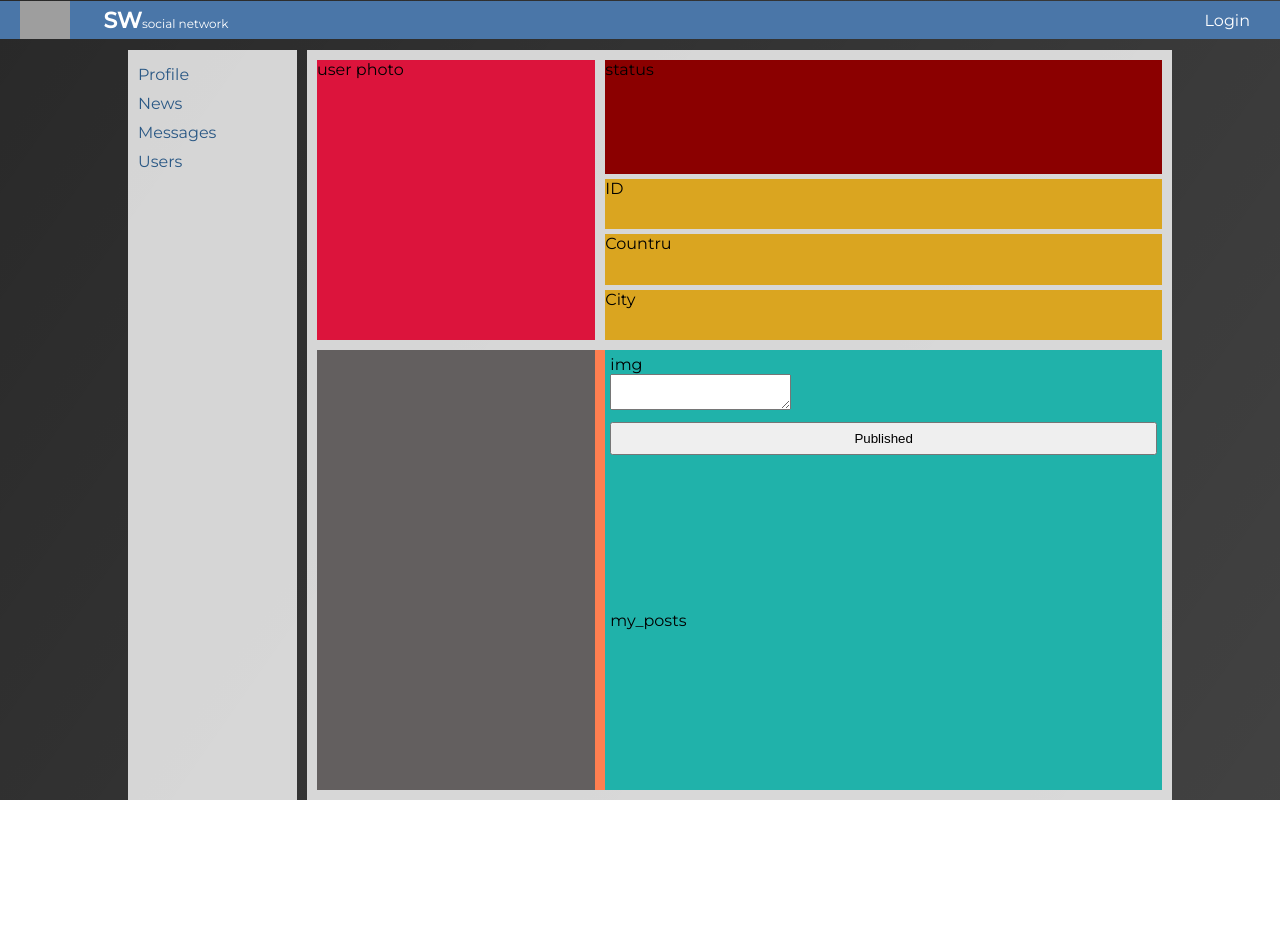
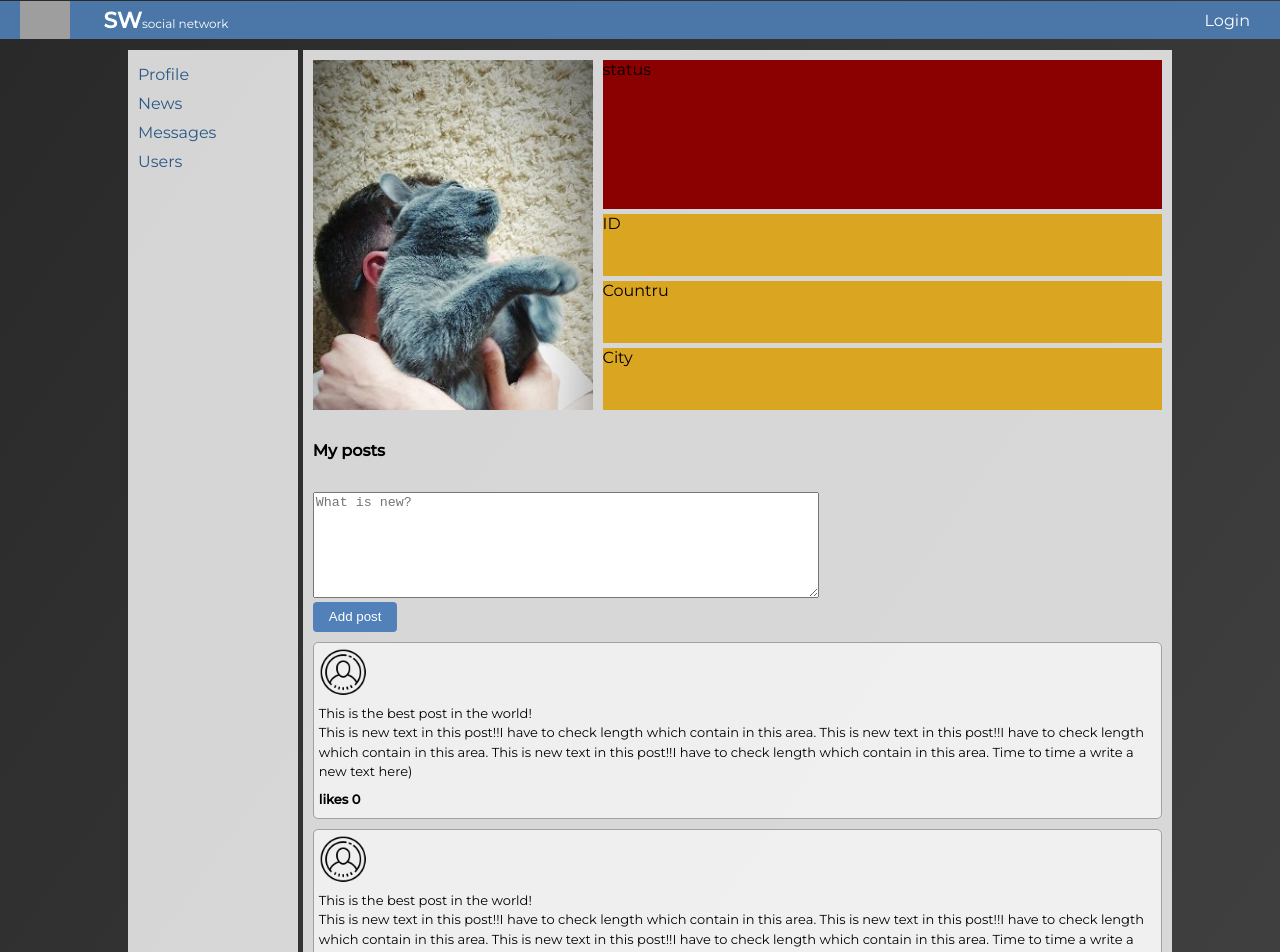
Before and after one commit to Sergey-lang/Social-TypeScript, a React (Create React App) app: page /profile in a window 1280 px wide. Shown: the top 952 px of the page. Before the commit the page ends 800 px from the top, so only its background shows below. Built offline with nearby package versions, Linux system fonts and the light colour scheme; grey boxes are pictures that could not be loaded.

Commit message:
add style for wall and profile

```diff
--- a/src/App.css
+++ b/src/App.css
@@ -16,7 +16,7 @@
     display: grid;
     grid-template-areas: "navbar content";
     grid-template-columns: 2fr 10fr;
-    grid-gap: 10px;
+    grid-gap: 5px;
     margin: 0 auto;
     max-width: 1024px;
     width: 100%;
--- a/src/component/Profile/MyPosts/MyPosts.module.css
+++ b/src/component/Profile/MyPosts/MyPosts.module.css
@@ -1,25 +1,26 @@
 .post_wrapper {
-    grid-area: post_wrapper;
     display: grid;
-    background-color: coral;
-    grid-template-columns: 0.5fr 1fr;
+    grid-template-areas: "user_photo" "message" "likes";
+    grid-template-rows: auto auto;
     grid-gap: 10px;
 }
 
-.any {
-    display: grid;
-    background-color: rgb(99, 95, 95);
+.area {
+    min-width: 500px;
+    max-width: 500px;
+    min-height: 100px;
+    max-height: 300px;
 }
 
-.wall_posts {
-    display: grid;
-    background-color: lightseagreen;
-    padding: 5px;
+.add_post_button {
+    border: none;
+    background-color: #5181b8;
+    border-radius: 4px;
+    padding: 7px 16px 8px;
+    color: white;
 }
 
-.add_new_posts {
-    display: grid;
-    grid-template-rows: 1fr 0.5fr;
-    grid-template-areas: "text_wrapper" "add_post_button";
-    height: 100px;
+.add_post_button:hover {
+    cursor: pointer;
+    background-color: #5f90dc;
 }
--- a/src/component/Profile/MyPosts/MyPosts.tsx
+++ b/src/component/Profile/MyPosts/MyPosts.tsx
@@ -1,22 +1,22 @@
 import React from 'react';
 import style from './MyPosts.module.css';
+import Post from '../Post/Post';
 
 function MyPosts() {
     return (
         <div className={style.post_wrapper}>
-      <div className={style.any}></div>
-      <div className={style.wall_posts}>
-
+            <h4 className={style.my_posts_headline}>My posts</h4>
             <div className={style.add_new_posts}>
-          <div className={style.text_wrapper}>
-            <div className={style.small_user_photo}>img</div>
-            <textarea></textarea>
+                <div>
+                    <textarea placeholder='What is new?' className={style.area}></textarea>
                 </div>
-            <button className={style.add_post_button}>Published</button>
+                <div>
+                    <button className={style.add_post_button}>Add post</button>
                 </div>
-
-        <div className={style.my_posts}>my_posts</div>
             </div>
+            <Post/>
+            <Post/>
+            <Post/>
         </div>
     )
 }
--- a/src/component/Profile/MyProfileInfo/MyProfileInfo.module.css
+++ b/src/component/Profile/MyProfileInfo/MyProfileInfo.module.css
@@ -10,6 +10,14 @@
     grid-area: profile_photo;
     display: grid;
     background-color: crimson;
+    overflow: hidden;
+}
+
+.profile_photo img {
+    box-sizing: unset;
+    border-radius: 2px;
+    width: 100%;
+    height: auto;
 }
 
 .profile_wrapper .profile_info {
--- a/src/component/Profile/MyProfileInfo/MyProfileInfo.tsx
+++ b/src/component/Profile/MyProfileInfo/MyProfileInfo.tsx
@@ -1,11 +1,12 @@
 import React from 'react';
 import style from './MyProfileInfo.module.css';
+import avatar from './../../../asets/images/avatar.jpg';
 
 function MyProfileInfo() {
   return (
     <div className={style.profile_wrapper}>
       <div className={style.profile_photo}>
-        user photo
+          <img src={avatar}/>
           </div>
       <div className={style.profile_info}>
         <div className={style.status}>status</div>
--- /dev/null
+++ b/src/component/Profile/Post/Post.module.css
@@ -0,0 +1,43 @@
+.post {
+    display: grid;
+    grid-template-areas: "user_photo" "message" "likes";
+    grid-template-rows: 50px 100px 15px;
+    font-size: 13px;
+    line-height: 1.5;
+    background-color: rgba(255, 255, 255, 0.62);
+    border-radius: 5px;
+    border: 1px solid #a1a1a1;
+    padding-bottom: 10px;
+}
+
+.post img {
+    width: 50px;
+    height: 50px;
+    border-radius: 50%;
+    padding: 5px;
+}
+
+.post_user_photo img {
+    grid-area: user_photo;
+    display: grid;
+    justify-content: start;
+    align-self: center;
+}
+
+.post_message {
+    grid-area: message;
+    display: grid;
+    padding: 5px;
+    max-height: 150px;
+    justify-content: start;
+    align-self: center;
+}
+
+.likes_count {
+    grid-area: likes;
+    display: grid;
+    padding: 5px;
+    align-self: center;
+    justify-content: start;
+    font-weight: 600;
+}
--- /dev/null
+++ b/src/component/Profile/Post/Post.tsx
@@ -0,0 +1,21 @@
+import React from 'react';
+import style from './Post.module.css';
+import userPhoto from './../../../asets/images/user_photo.png';
+
+function Post() {
+    return (
+        <div className={style.post}>
+            <img src={userPhoto} className={style.post_user_photo}/>
+            <div className={style.post_message}>
+                This is the best post in the world!<br/>
+                This is new text in this post!!I have to check length which contain in this area.
+                This is new text in this post!!I have to check length which contain in this area.
+                This is new text in this post!!I have to check length which contain in this area.
+                Time to time a write a new text here)
+            </div>
+            <div className={style.likes_count}>likes 0</div>
+        </div>
+    )
+}
+
+export default Post;
--- a/src/component/Profile/Profile.module.css
+++ b/src/component/Profile/Profile.module.css
@@ -2,7 +2,7 @@
     display: grid;
     grid-area: content;
     grid-template-areas: "profile_wrapper" "post_wrapper";
-    grid-template-rows: 280px auto;
+    grid-template-rows: 350px auto;
     grid-gap: 10px;
     width: 100%;
     background: rgba(248, 248, 248, 0.83);
```
Also changed, not shown: src/asets/images/avatar.jpg (added), src/asets/images/user_photo.png (added). Lines whose indentation alone changed are shown as unchanged.
